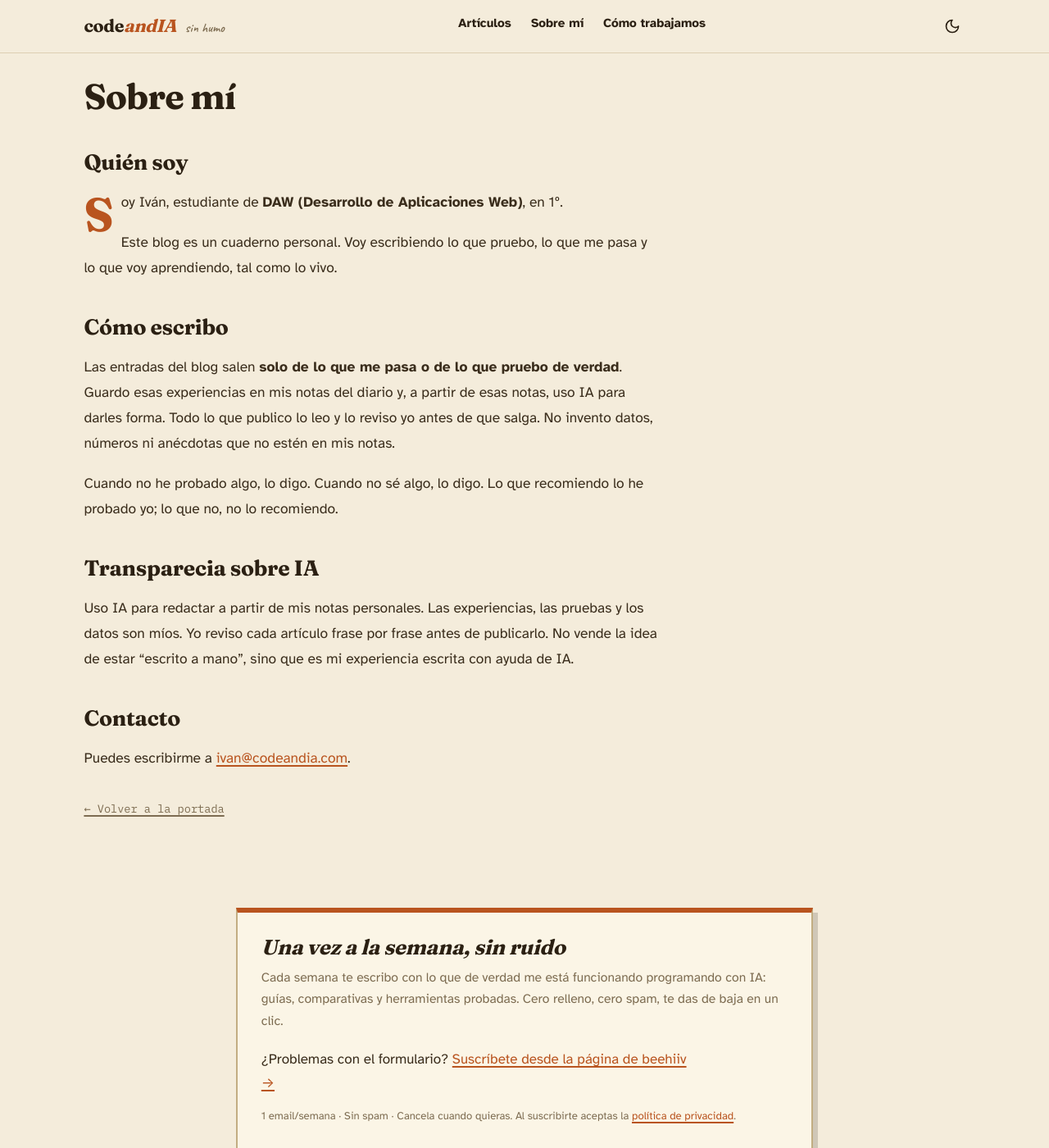
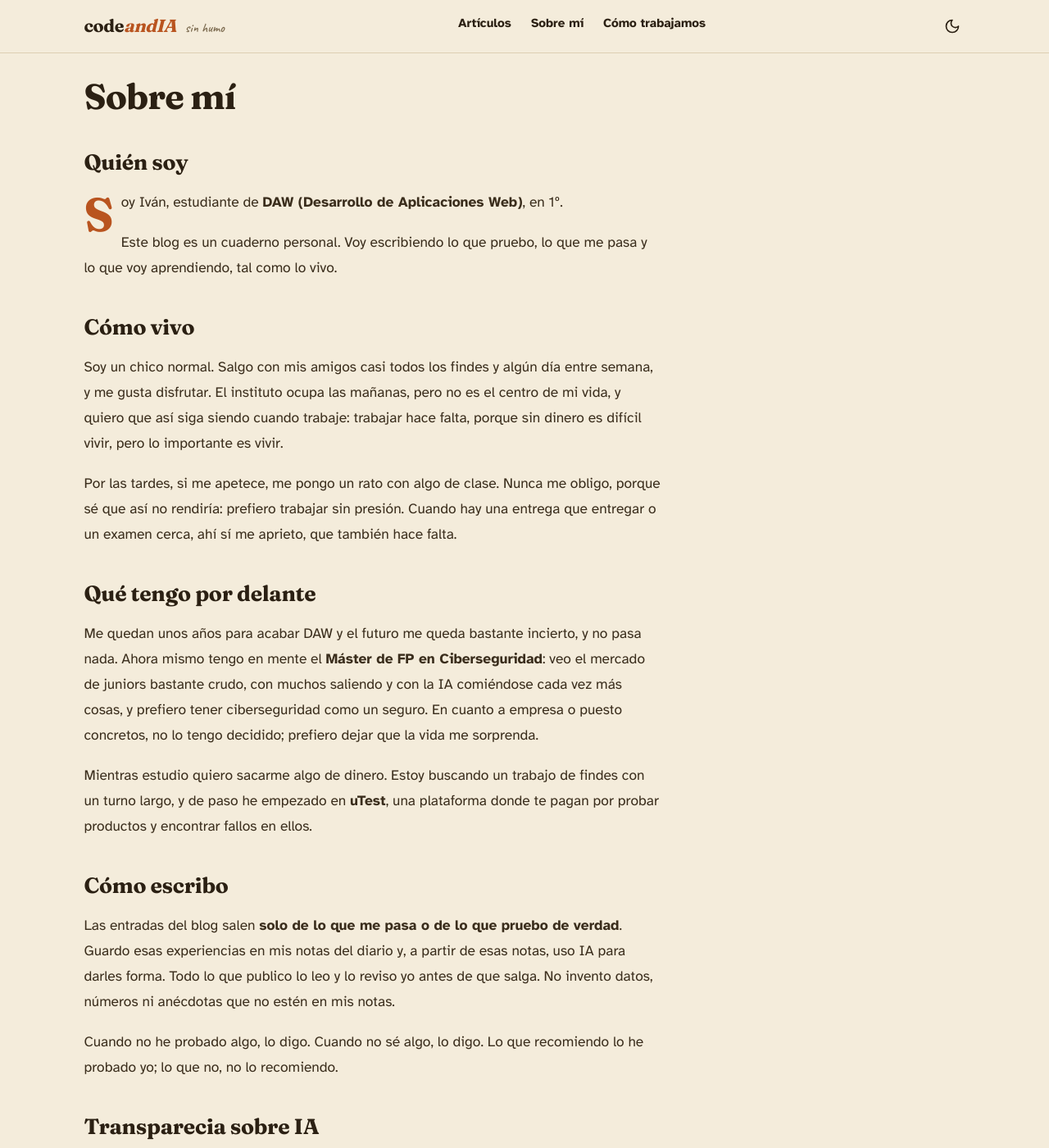
Before and after one commit to vibodigitalinfo-lab/codeandIA, a Jekyll site: the page built from sobre-mi.md, in a window 1280 px wide and 1400 px high. Shown: the whole window at 82% size. Built offline with Jekyll 4.4.1, drawn with Linux system fonts in a browser that asks for light colours.

Commit message:
Enriquece sobre-mi y como-trabajamos con filosofia de vida y uso real de IA

```diff
--- a/sobre-mi.md
+++ b/sobre-mi.md
@@ -10,6 +10,18 @@ last_modified_at: 2026-10-18
 Soy Iván, estudiante de **DAW (Desarrollo de Aplicaciones Web)**, en 1º.
 
 Este blog es un cuaderno personal. Voy escribiendo lo que pruebo, lo que me pasa y lo que voy aprendiendo, tal como lo vivo.
+
+## Cómo vivo
+
+Soy un chico normal. Salgo con mis amigos casi todos los findes y algún día entre semana, y me gusta disfrutar. El instituto ocupa las mañanas, pero no es el centro de mi vida, y quiero que así siga siendo cuando trabaje: trabajar hace falta, porque sin dinero es difícil vivir, pero lo importante es vivir.
+
+Por las tardes, si me apetece, me pongo un rato con algo de clase. Nunca me obligo, porque sé que así no rendiría: prefiero trabajar sin presión. Cuando hay una entrega que entregar o un examen cerca, ahí sí me aprieto, que también hace falta.
+
+## Qué tengo por delante
+
+Me quedan unos años para acabar DAW y el futuro me queda bastante incierto, y no pasa nada. Ahora mismo tengo en mente el **Máster de FP en Ciberseguridad**: veo el mercado de juniors bastante crudo, con muchos saliendo y con la IA comiéndose cada vez más cosas, y prefiero tener ciberseguridad como un seguro. En cuanto a empresa o puesto concretos, no lo tengo decidido; prefiero dejar que la vida me sorprenda.
+
+Mientras estudio quiero sacarme algo de dinero. Estoy buscando un trabajo de findes con un turno largo, y de paso he empezado en **uTest**, una plataforma donde te pagan por probar productos y encontrar fallos en ellos.
 
 ## Cómo escribo
 
```
Also changed, not shown: como-trabajamos.md (+8 -0 lines).
